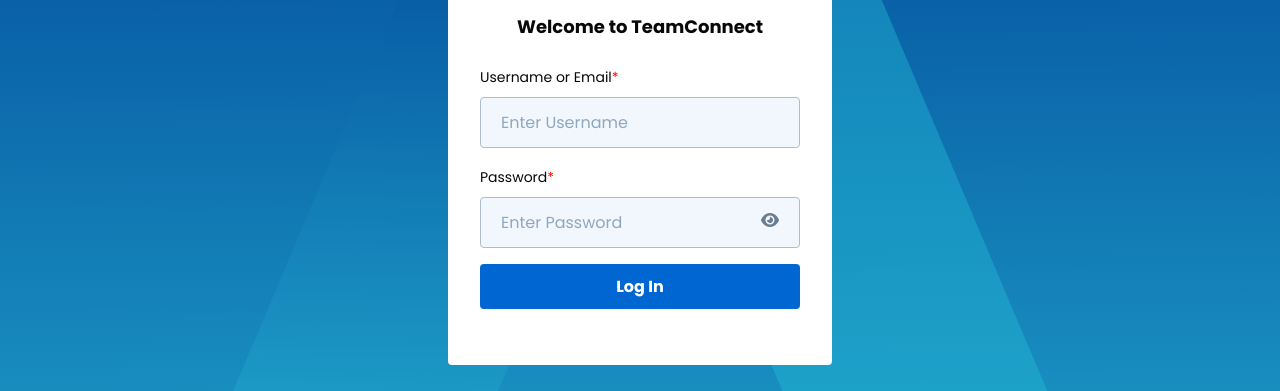
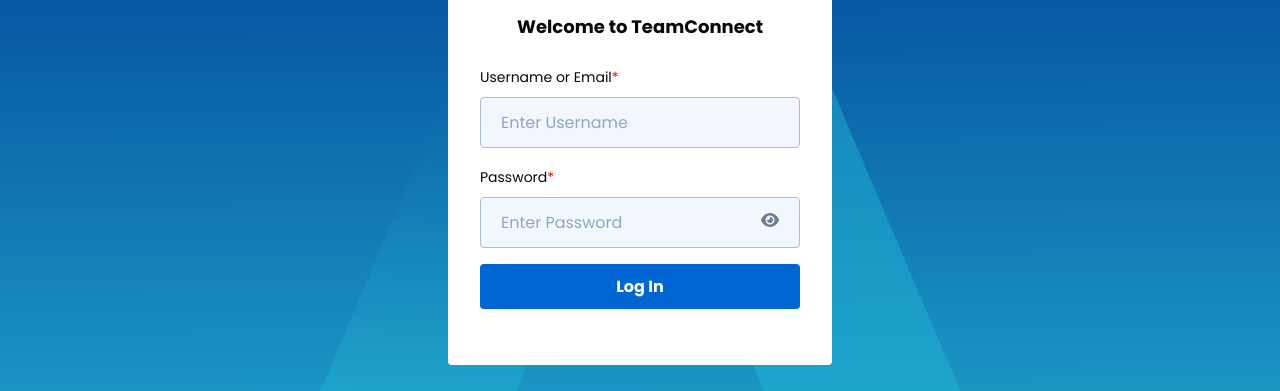
Before and after one commit to Mitra-Pratham/MDS-Login-Template, a website: page index.html in a window 1280 px wide. Shown: the part 135-526 px from the top of the page. Drawn offline with nearby package versions, Linux system fonts and the light colour scheme.

Commit message:
added cover for background size

```diff
--- a/css/style.css
+++ b/css/style.css
@@ -35,7 +35,7 @@
 
 body {
   height: 100vh;
-  background: url(../img/bg.svg) no-repeat fixed center;
+  background: url(../img/bg.svg) no-repeat fixed center/cover;
   margin: 0;
 }
 
```
